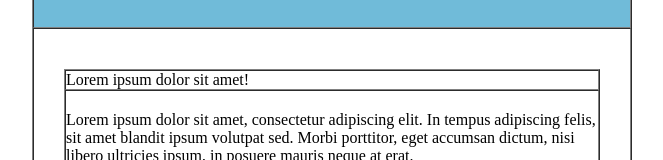
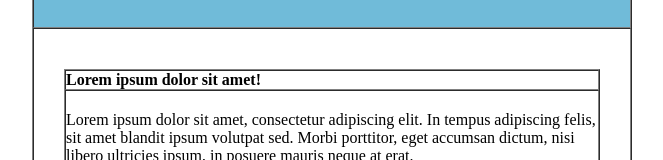
Before and after one commit to rachellesalvadora/emailhtml, a plain HTML site: page index.html in a window 1280 px wide. Shown: the part 275-435 px from the top of the page, without its empty margins (308-971 px from the left). Drawn offline with Linux system fonts and the light colour scheme.

Commit message:
made title bold using gio's mac

```diff
--- a/index.html
+++ b/index.html
@@ -18,7 +18,7 @@
  <table border="1" cellpadding="0" cellspacing="0" width="100%">
  <tr>
   <td>
-   Lorem ipsum dolor sit amet!
+   <b>Lorem ipsum dolor sit amet!</b>
   </td>
  </tr>
  <tr>
```
